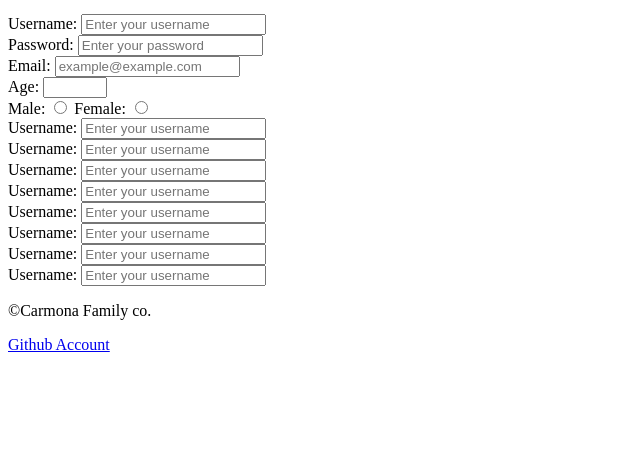
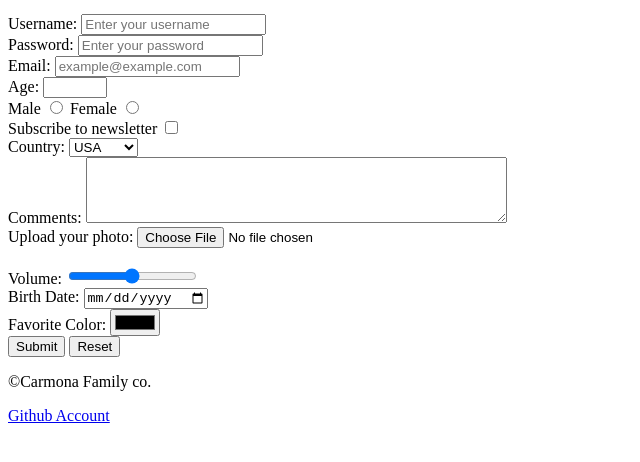
Before and after one commit to DiegoCarmona1/COMP001A.LectureActivity4, a plain HTML site: page forms.html in a window 1280 px wide. Shown: the part 154-616 px from the top of the page, without its empty margins (0-640 px from the left). Drawn offline with Linux system fonts and the light colour scheme.

Commit message:
forms file complete, media file progressing

```diff
--- a/forms.html
+++ b/forms.html
@@ -44,63 +44,72 @@
             <br>
 
             <!-- Radio buttons for gender selection -->
-            <label for="male">Male:</label>
+            <label for="male">Male</label>
             <input type="radio" id="male" name="gender" value="male">
 
-            <label for="female">Female:</label>
+            <label for="female">Female</label>
             <input type="radio" id="female" name="gender" value="female">
 
             <br>
 
             <!-- Checkbox for newsletter subscription -->
-            <label for="username">Username:</label>
-            <input type="text" id="username" name="username" placeholder="Enter your username">
+            <label for="subscribe">Subscribe to newsletter</label>
+            <input type="checkbox" id="subscribe" name="subscribe" value="yes">
 
             <br>
 
-            <!-- Label and text input field -->
-            <label for="username">Username:</label>
-            <input type="text" id="username" name="username" placeholder="Enter your username">
+            <!-- Dropdown select for country selection -->
+            <label for="country">Country:</label>
+            <select id="country" name="country">
+                <option value="usa">USA</option>
+                <option value="canada">Canada</option>
+                    <!--... other options ...-->
+            </select>
+            <br>
+
+            <!-- Text area for additional comments -->
+            <label for="comments">Comments:</label>
+            <textarea id="comments" name="comments" rows="4" cols="50"></textarea>
 
             <br>
 
-            <!-- Label and text input field -->
-            <label for="username">Username:</label>
-            <input type="text" id="username" name="username" placeholder="Enter your username">
+            <!-- File input for uploading files -->
+            <label for="file">Upload your photo:</label>
+            <input type="file" id="file" name="file">
 
             <br>
 
-            <!-- Label and text input field -->
-            <label for="username">Username:</label>
-            <input type="text" id="username" name="username" placeholder="Enter your username">
+            <!-- Hidden input field (not visible to users) -->
+            <input type="hidden" id="userId" name="userId" value="12345">
 
             <br>
 
-            <!-- Label and text input field -->
-            <label for="username">Username:</label>
-            <input type="text" id="username" name="username" placeholder="Enter your username">
+            <!-- Range input for selecting a value within a range -->
+            <label for="volume">Volume:</label>
+            <input type="range" id="volume" name="volume" min="0" max="10">
 
             <br>
 
-            <!-- Label and text input field -->
-            <label for="username">Username:</label>
-            <input type="text" id="username" name="username" placeholder="Enter your username">
+            <!-- Date input for selecting a date -->
+            <label for="birthdate">Birth Date:</label>
+            <input type="date" id="birthdate" name="birthdate">
 
             <br>
 
-            <!-- Label and text input field -->
-            <label for="username">Username:</label>
-            <input type="text" id="username" name="username" placeholder="Enter your username">
+            <!-- Color iunput for selecting a color -->
+            <label for="favcolor">Favorite Color:</label>
+            <input type="color" id="favcolor" name="favcolor">
 
             <br>
 
-            <!-- Label and text input field -->
-            <label for="username">Username:</label>
-            <input type="text" id="username" name="username" placeholder="Enter your username">
+            <!-- Submit button to submit the form -->
+            <input type="submit" value="Submit">
 
-            <br>
+            <!-- Reset button to reset the form fields -->
+            <input type="reset" value="Reset">
 
         </form>
+        <!-- End of the form element -->
     </main>
     <footer>
         <p> &copy;Carmona Family co. </p>
```
Also changed, not shown: media.html (+13 -2 lines).
